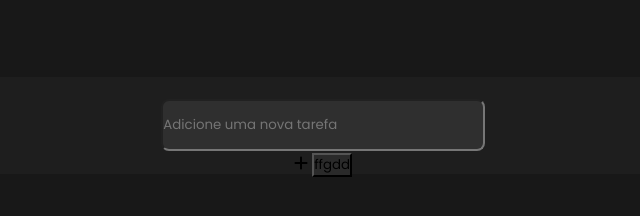
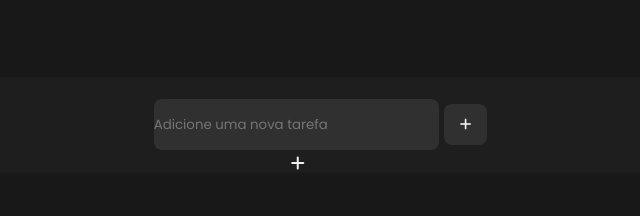
Before and after one commit to jumartinszz/TaskList, a plain HTML site: page index.html in a window 1280 px wide. Shown: the whole page, without its empty margins (317-957 px from the left). Drawn offline with Linux system fonts and the light colour scheme.

Commit message:
feat:structure of html and continuation of css

```diff
--- a/assets/css/styles.index.css
+++ b/assets/css/styles.index.css
@@ -28,15 +28,25 @@ main{
     border-radius: 8px;
 }
 
-#list {
-    background-color: #2f2f2f;
-    justify-content: center;
+input {
+    background-color: #303030;
     width: 100%;
     height: 100%;
     border-radius: 8px;
+    border: none;
 }
 
 
 button {
-    background-color: #2a2a2a;
+    background-color: #303030;
+    display: flex;
 }
+
+.fa-solid {
+    margin: 5px;
+    width: 4%;
+    border-radius: 8px;
+    border: none;
+    color: #f0f0f0;
+    padding: ;
+}
--- a/index.html
+++ b/index.html
@@ -18,14 +18,12 @@
         <div id="postlist">
             <div>
                 <label for="title"></label>
-                <input type="text" id="list" placeholder="Adicione uma nova tarefa">
+                <input type="text" id="" placeholder="Adicione uma nova tarefa">
                 <i class="fa-solid fa-plus"></i>
-                <button onclick="listpublic()">ffgdd</button>
             </div>
+        <button onclick="listpublic()" i class="fa-solid fa-plus"></i></button>
         </div>
-
     </section>
-</main>
 </body>
 
 </html>
```
